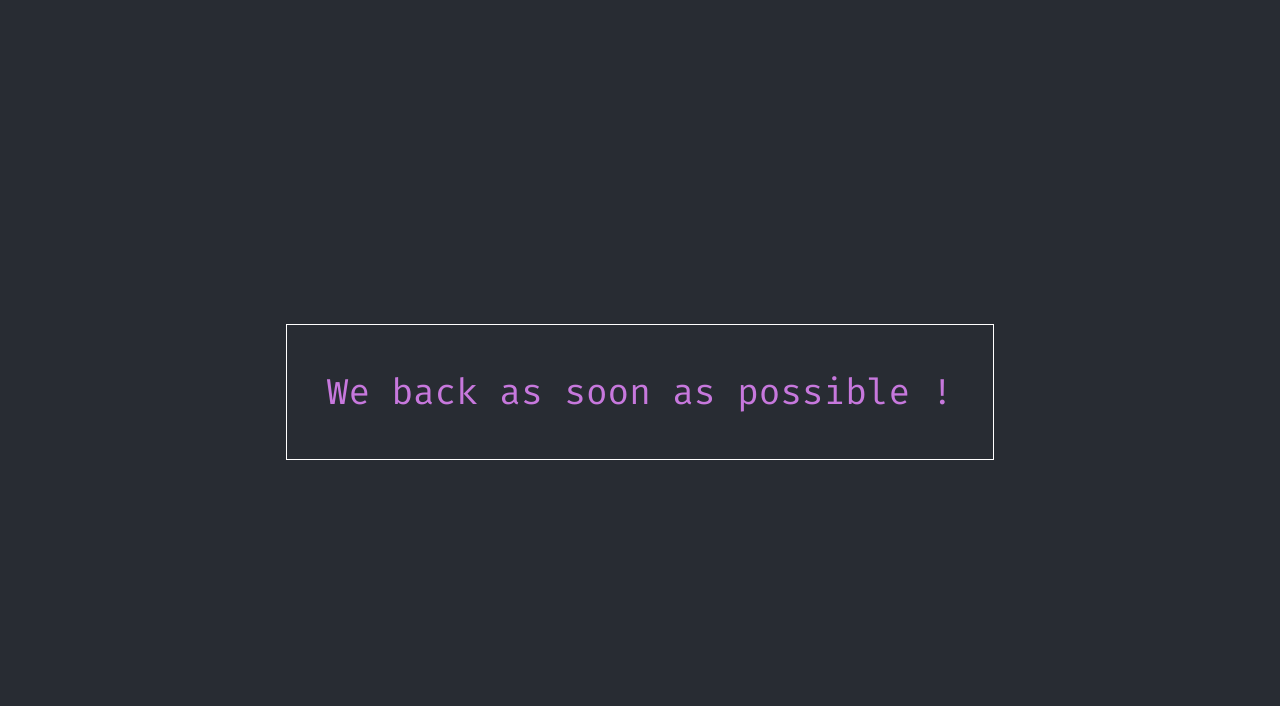
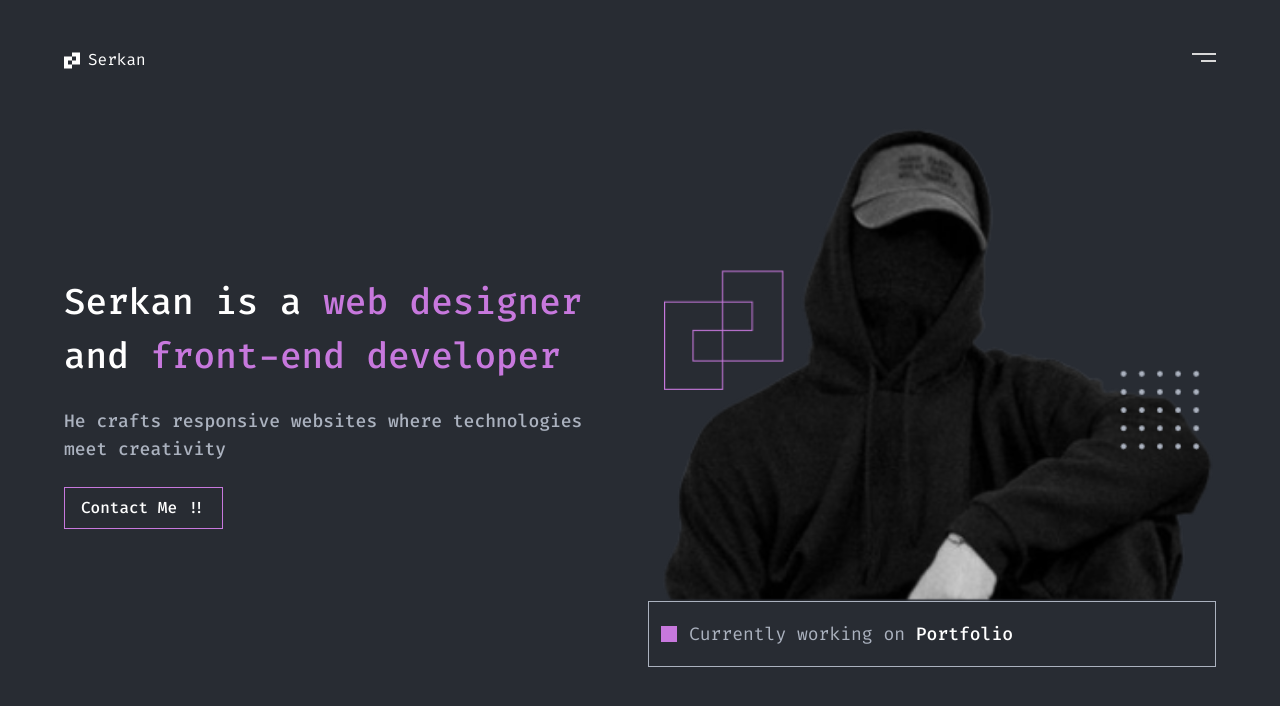
Before and after one commit to serkanursavas/portfolio, a React (Vite) app: page / in a window 1280 px wide. Shown: the top 706 px of the page. Built offline with nearby package versions, Linux system fonts and the light colour scheme.

Commit message:
changing exist page to tablet view

```diff
--- a/src/components/UI/LayoutCard.jsx
+++ b/src/components/UI/LayoutCard.jsx
@@ -1,12 +1,5 @@
 const LayoutCard = props => {
-  return (
-    <div className="bg-background min-h-[100vh] px-5 pt-5 pb-9 relative overflow-hidden md:bg-background md:flex md:justify-center md:items-center">
-      <div className="hidden md:block md:border md:border-white md:p-10 md:text-[36px] md:text-primary">
-        We back as soon as possible !
-      </div>
-      <div className="overflow-hidden md:hidden">{props.children}</div>
-    </div>
-  )
+  return <div className="min-h-[100vh] px-5 pt-5 pb-9 sm:p-16 sm:pt-12 relative overflow-hidden">{props.children}</div>
 }
 
 export default LayoutCard
--- a/src/pages/Home.jsx
+++ b/src/pages/Home.jsx
@@ -5,24 +5,27 @@ import logo from '../assets/logoPrimary.png'
 const Home = () => {
   return (
     <div>
+      <div className="sm:grid sm:grid-cols-2 sm:gap-4 sm:mt-8 sm:items-center">
         <div className="mt-8 text-white text-[36px] font-medium">
           Serkan is a <span className="text-primary">web designer</span> and
           <span className="text-primary"> front-end developer</span>
+          <p className="mt-6 text-grey text-lg">He crafts responsive websites where technologies meet creativity</p>
+          <button className="hidden sm:block py-2 px-4 text-base border border-primary mt-6">Contact Me !!</button>
         </div>
-      <p className="mt-6 text-grey text-lg">He crafts responsive websites where technologies meet creativity</p>
-      <div className="mt-6 block relative w-full">
+        <div>
+          <div className="mt-16 sm:mt-4 block relative w-full">
             <img
               className="relative top-0 w-full z-10 "
               src={anonymous}
               alt="anon"
             />
             <img
-          className="absolute top-[85px] left-1 z-0"
+              className="absolute top-[85px] left-1 z-0 sm:w-[120px] sm:top-[150px] sm:left-4"
               src={logo}
               alt="logo"
             />
             <img
-          className="absolute top-[200px] right-4 z-20"
+              className="absolute top-[200px] right-4 z-20 sm:w-[80px] sm:top-[250px]"
               src={dots}
               alt="dots"
             />
@@ -34,6 +37,8 @@ const Home = () => {
             </p>
           </div>
         </div>
+      </div>
+    </div>
   )
 }
 
```
Lines whose indentation alone changed are shown as unchanged.
